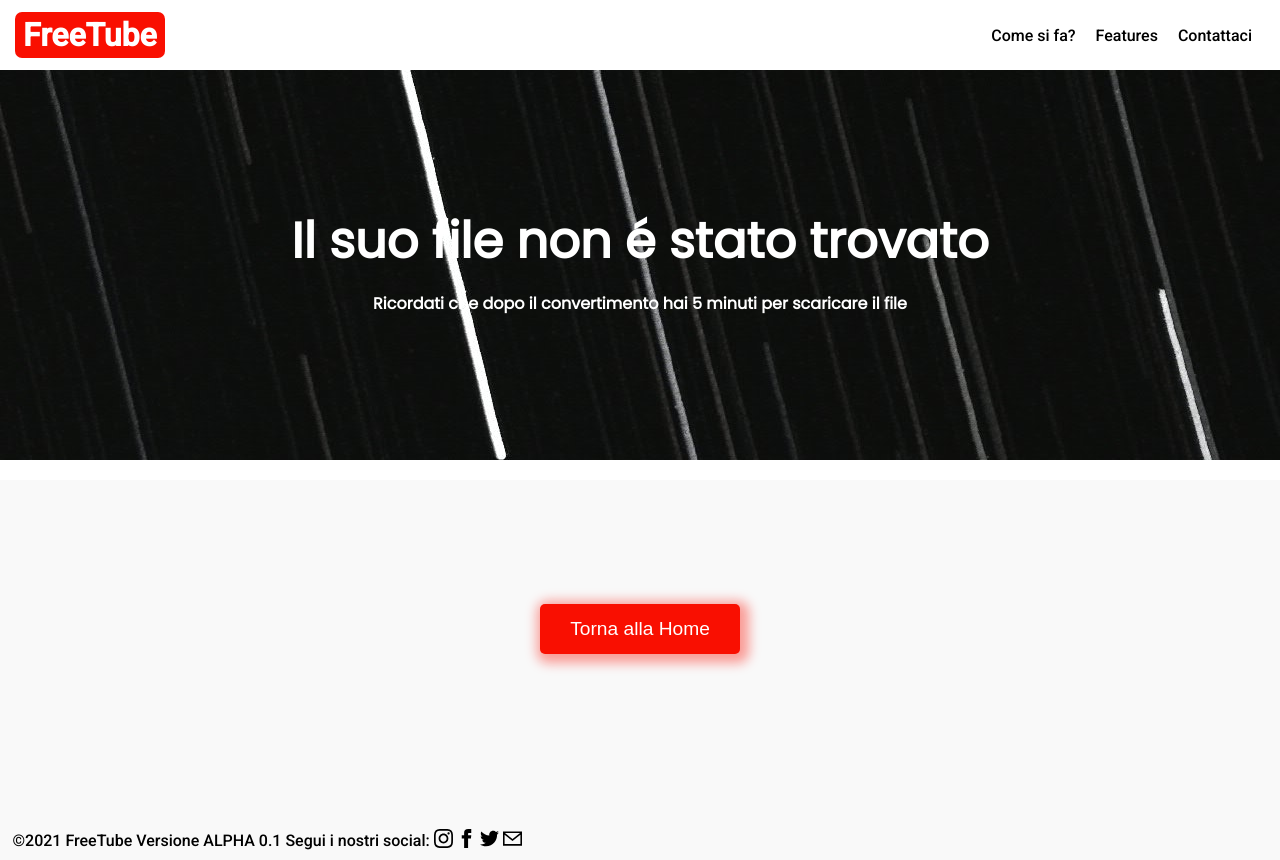
After one commit to mike0x3/py-tube, a Flask app: template templates/not_found.html in a window 1280 px wide. The commit adds this page. Run offline with Flask 2, Linux system fonts and the light colour scheme; the template is opened without the code that fills it, so the values that code supplies are empty.

Commit message:
Add existing file

```diff
--- a/static/stylesheet/style.css
+++ b/static/stylesheet/style.css
@@ -483,6 +483,18 @@ footer span img{
 	margin-right: 5px;
 }
 
+.error {
+	color: white;
+	display: flex;
+	align-items: center;
+	flex-direction: column;
+}
+
+.error h1{
+	font-size: 3.1em;
+	margin-bottom: 13px;
+}
+
 /* smartphone adaptivity */
 
 @media screen and (max-width: 640px) {
@@ -627,6 +639,15 @@ footer span img{
 	.download-button img {
 		width: 16px;
 	}
+
+	.error h1{
+		font-size: 2.1em;
+		margin-bottom: 13px;
+	}
+
+	.error{
+		text-align: center;
+	}
 }
 
 /* to not display menu button on desktop */
--- /dev/null
+++ b/templates/not_found.html
@@ -0,0 +1,18 @@
+{% extends "base.html" %}
+{% block container %}
+
+<div class="image">
+		<div class="error">
+			<h1>Il suo file non é stato trovato</h2>
+			<h4>Ricordati che dopo il convertimento hai 5 minuti per scaricare il file</h4>
+		</div>
+</div>
+<div class="container">
+	<div class="button-area">
+		<a href="/"><input type="submit" value="Torna alla Home" class="start-button"></a>
+	</div>
+</div>
+<style>
+	.container{height: 300px;}
+</style>
+{% endblock %}
```
Also changed, not shown: main.py (+11 -6 lines), 1 other file.
